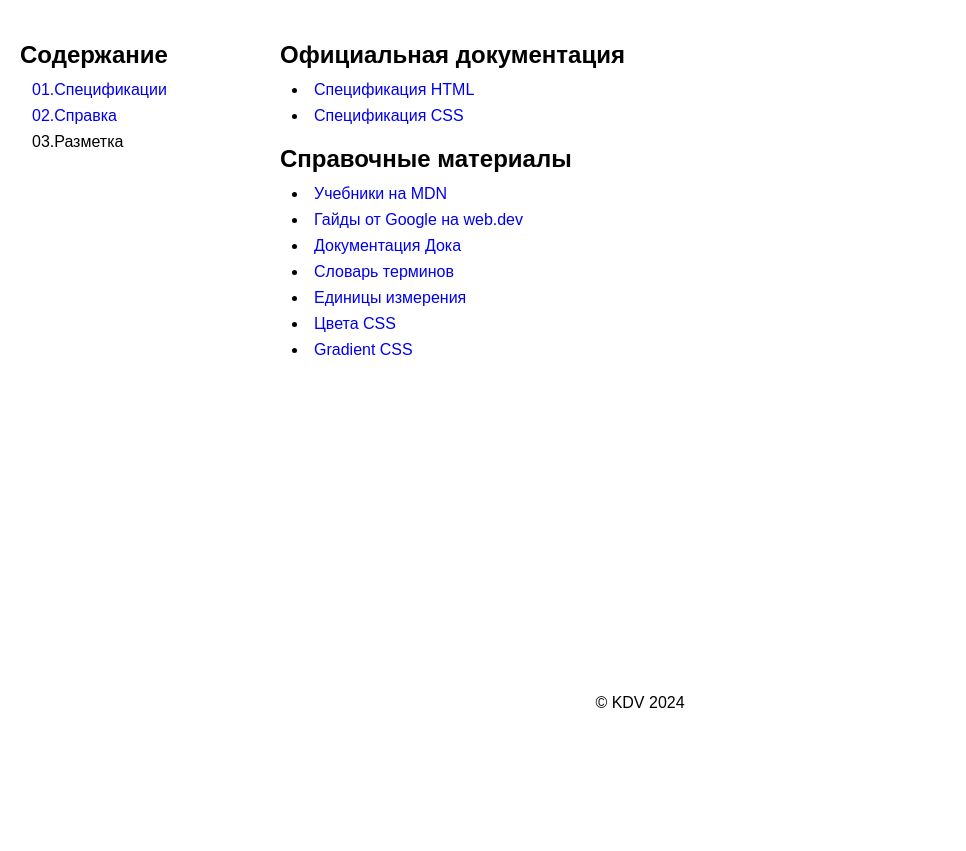
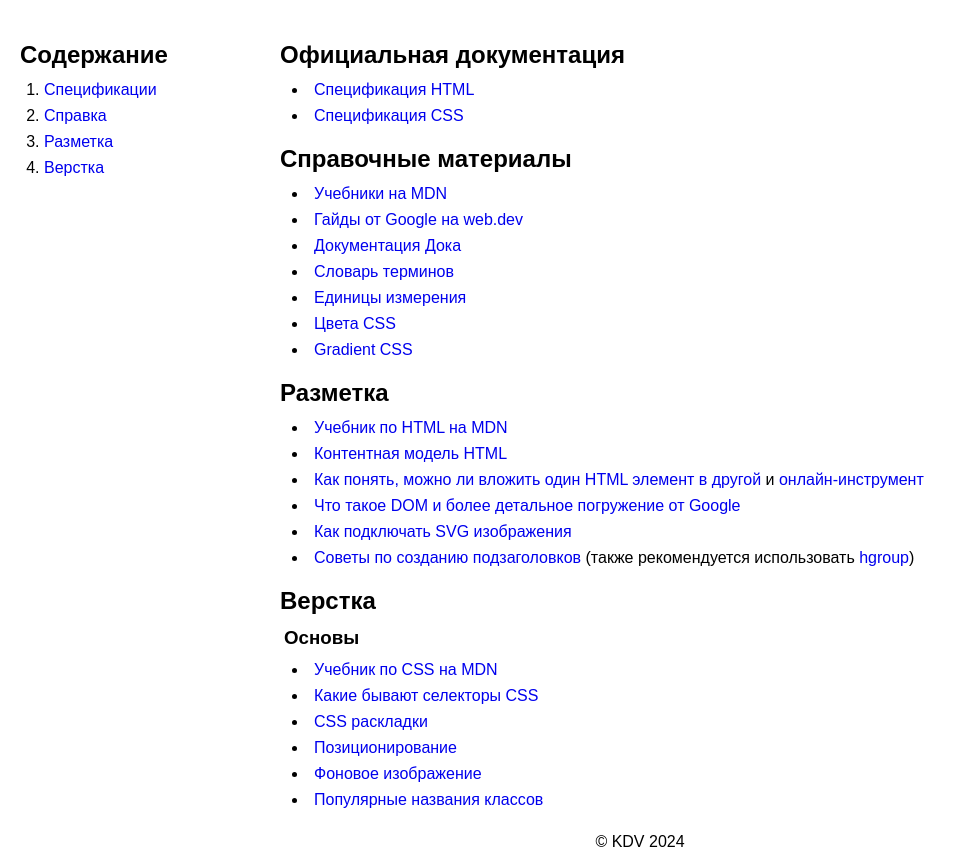
Before and after one commit to dkovalenko174/dev-library, a website: page index.html in a window 1280 px wide. Shown: the part 64-915 px from the top of the page, without its empty margins (0-966 px from the left). Before the commit the page ends 800 px from the top, so only its background shows below. Drawn offline with Linux system fonts and the light colour scheme.

Commit message:
Added html

```diff
--- a/index.html
+++ b/index.html
@@ -12,14 +12,15 @@
     </header>
     <main>
       <div class="container">
-        <div class="contents">
+        <aside class="contents">
           <h2>Содержание</h2>
-          <ul>
-            <li><a href="#specifications"> 01.Спецификации </a></li>
-            <li><a href="#help-docs">02.Справка</a></li>
-            <li><a>03.Разметка</a></li>
-          </ul>
-        </div>
+          <ol>
+            <li><a href="#specifications">Спецификации </a></li>
+            <li><a href="#help-docs">Справка</a></li>
+            <li><a href="#html">Разметка</a></li>
+            <li><a href="#layout">Верстка</a></li>
+          </ol>
+        </aside>
         <div class="content">
           <div class="content-block">
             <h2 id="specifications">Официальная документация</h2>
@@ -80,6 +81,104 @@
               </li>
             </ul>
           </div>
+          <div class="content-block">
+            <h2 id="html">Разметка</h2>
+            <ul class="links-content">
+              <li>
+                <a
+                  href="https://developer.mozilla.org/en-US/docs/Learn/Getting_started_with_the_web/HTML_basics"
+                  target="_blank"
+                  >Учебник по HTML на MDN</a
+                >
+              </li>
+              <li>
+                <a
+                  href="https://html5book.ru/kontentnaya-model-html5/"
+                  target="_blank"
+                  >Контентная модель HTML</a
+                >
+              </li>
+              <li>
+                <a
+                  href="https://www.youtube.com/watch?v=7w9K34oL_LE"
+                  target="_blank"
+                  >Как понять, можно ли вложить один HTML элемент в другой</a
+                >
+                и
+                <a href="https://caninclude.glitch.me/" target="_blank">
+                  онлайн-инструмент</a
+                >
+              </li>
+              <li>
+                <a href="https://frontender.info/dom/" target="_blank"
+                  >Что такое DOM и более детальное погружение от Google</a
+                >
+              </li>
+              <li>
+                <a
+                  href="https://svgontheweb.com/ru/#implementation"
+                  target="_blank"
+                  >Как подключать SVG изображения</a
+                >
+              </li>
+              <li>
+                <a
+                  href="https://www.w3.org/TR/2021/NOTE-html53-20210128/common-idioms-without-dedicated-elements.html#subheadings-subtitles-alternative-titles-and-taglines"
+                  target="_blank"
+                >
+                  Советы по созданию подзаголовков
+                </a>
+                (также рекомендуется использовать
+                <a
+                  href="https://html.spec.whatwg.org/multipage/sections.html#the-hgroup-element"
+                  target="_blank"
+                  >hgroup</a
+                >)
+              </li>
+            </ul>
+          </div>
+          <div class="content-block">
+            <h2 id="layout">Верстка</h2>
+            <h3>Основы</h3>
+            <ul class="links-content">
+              <li>
+                <a
+                  href="https://developer.mozilla.org/en-US/docs/Learn/Getting_started_with_the_web/CSS_basics"
+                  target="_blank"
+                  >Учебник по CSS на MDN</a
+                >
+              </li>
+              <li>
+                <a
+                  href="https://learn.javascript.ru/css-selectors"
+                  target="_blank"
+                  >Какие бывают селекторы CSS</a
+                >
+              </li>
+              <li>
+                <a href="https://web.dev/learn/css/layout?hl=ru" target="_blank"
+                  >CSS раскладки</a
+                >
+              </li>
+              <li>
+                <a
+                  href="https://developer.mozilla.org/ru/docs/Web/CSS/position"
+                  target="_blank"
+                  >Позиционирование</a
+                >
+              </li>
+              <li>
+                <a href="https://html5book.ru/css-background/" target="_blank"
+                  >Фоновое изображение</a
+                >
+              </li>
+              <li>
+                <a href="https://github.com/yoksel/common-words" target="_blank"
+                  >Популярные названия классов</a
+                >
+              </li>
+            </ul>
+          </div>
         </div>
       </div>
     </main>
--- a/styles/style.css
+++ b/styles/style.css
@@ -29,6 +29,10 @@ main {
 
 footer {
   margin: 24px auto;
+}
+
+h3 {
+  margin: 12px 0 0 4px;
 }
 
 ul {
@@ -66,6 +70,11 @@ a {
   width: 280px;
   padding: 20px;
 }
+
+ol {
+  padding: 12px 0 0 24px;
+}
+
 .content {
   flex: 1;
   height: 100%;
```
